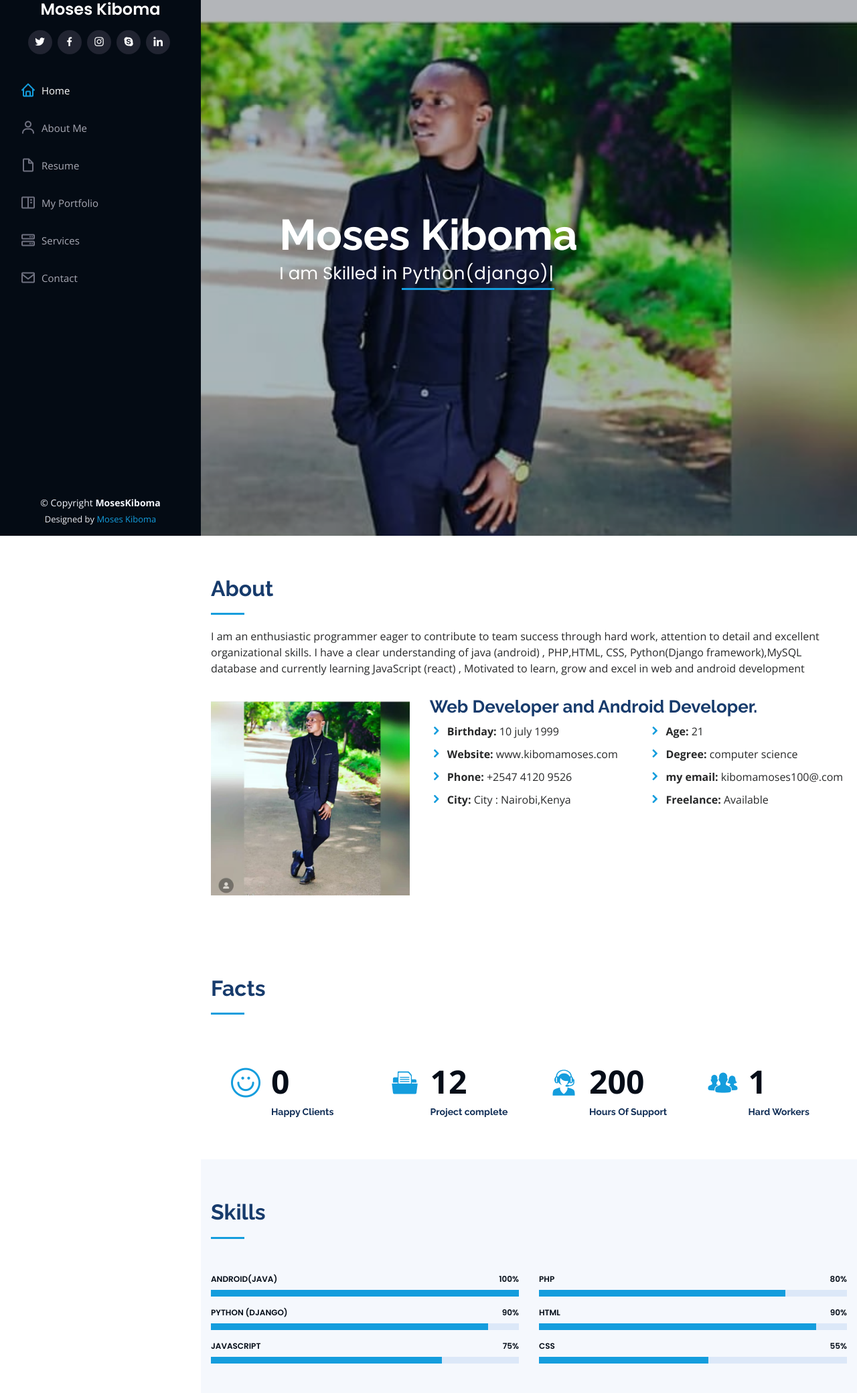
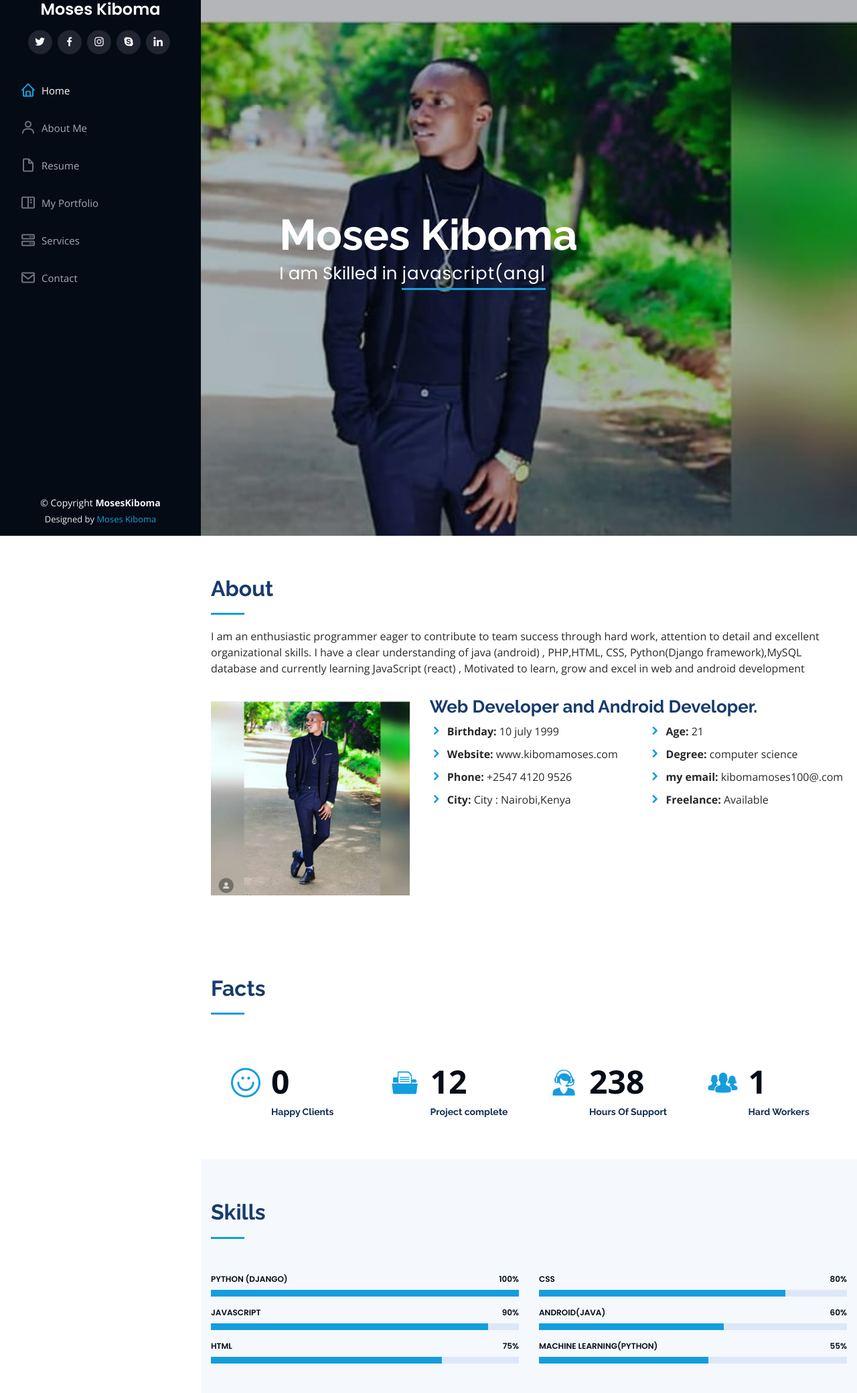
Before and after one commit to kibomamoses/portfolio, a Django app: page / in a window 1280 px wide. Shown: the top 2080 px of the page at 67% size. Run offline with Django 3.2, Linux system fonts and the light colour scheme; some libraries are stand-ins or nearby versions.

Commit message:
changes made to the project

```diff
--- a/portfolio/settings.py
+++ b/portfolio/settings.py
@@ -104,9 +104,7 @@ AUTH_PASSWORD_VALIDATORS = [
     },
 ]
 
-PASSWORD_HASHERS = [
-    'django.contrib.auth.hashers.MD5PasswordHasher',
-]
+
 # Internationalization
 # https://docs.djangoproject.com/en/3.1/topics/i18n/
 
--- a/portfolio/views.py
+++ b/portfolio/views.py
@@ -12,6 +12,7 @@ def portfolio_page(request):
 
 def contact(request):
     if request.method == 'POST':
+
         email_r = request.POST.get('email')
         subject_r = request.POST.get('subject')
         message_r = request.POST.get('message')
--- a/templates/index.html
+++ b/templates/index.html
@@ -72,7 +72,7 @@
   <section id="hero" class="d-flex flex-column justify-content-center align-items-center">
     <div class="hero-container" data-aos="fade-in">
       <h1>Moses Kiboma</h1>
-      <p>I am Skilled in <span class="typed" data-typed-items="Android (java), Python(django), javascript, PHP,HTML 5,CSS, Bootstrap"></span></p>
+      <p>I am Skilled in <span class="typed" data-typed-items=" Python(django), javascript(angular), HTML 5,CSS,Android (java),Bootstrap,Git"></span></p>
     </div>
   </section><!-- End Hero -->
 
@@ -149,7 +149,7 @@
           <div class="col-lg-3 col-md-6 d-md-flex align-items-md-stretch" data-aos="fade-up" data-aos-delay="200">
             <div class="count-box">
               <i class="icofont-live-support"></i>
-              <span data-toggle="counter-up">200</span>
+              <span data-toggle="counter-up">238</span>
               <p><strong>Hours Of Support</strong></p>
             </div>
           </div>
@@ -181,21 +181,21 @@
           <div class="col-lg-6" data-aos="fade-up">
 
             <div class="progress">
-              <span class="skill">Android(java) <i class="val">100%</i></span>
+              <span class="skill">Python (Django) <i class="val">100%</i></span>
               <div class="progress-bar-wrap">
                 <div class="progress-bar" role="progressbar" aria-valuenow="100" aria-valuemin="0" aria-valuemax="100"></div>
               </div>
             </div>
 
             <div class="progress">
-              <span class="skill">Python (Django) <i class="val">90%</i></span>
+              <span class="skill">JavaScript <i class="val">90%</i></span>
               <div class="progress-bar-wrap">
                 <div class="progress-bar" role="progressbar" aria-valuenow="90" aria-valuemin="0" aria-valuemax="100"></div>
               </div>
             </div>
 
             <div class="progress">
-              <span class="skill">JavaScript <i class="val">75%</i></span>
+              <span class="skill">HTML <i class="val">75%</i></span>
               <div class="progress-bar-wrap">
                 <div class="progress-bar" role="progressbar" aria-valuenow="75" aria-valuemin="0" aria-valuemax="100"></div>
               </div>
@@ -206,21 +206,21 @@
           <div class="col-lg-6" data-aos="fade-up" data-aos-delay="100">
 
             <div class="progress">
-              <span class="skill">PHP <i class="val">80%</i></span>
+              <span class="skill">CSS <i class="val">80%</i></span>
               <div class="progress-bar-wrap">
                 <div class="progress-bar" role="progressbar" aria-valuenow="80" aria-valuemin="0" aria-valuemax="100"></div>
               </div>
             </div>
 
             <div class="progress">
-              <span class="skill">HTML <i class="val">90%</i></span>
+              <span class="skill">Android(java) <i class="val">60%</i></span>
               <div class="progress-bar-wrap">
-                <div class="progress-bar" role="progressbar" aria-valuenow="90" aria-valuemin="0" aria-valuemax="100"></div>
+                <div class="progress-bar" role="progressbar" aria-valuenow="60" aria-valuemin="0" aria-valuemax="100"></div>
               </div>
             </div>
 
             <div class="progress">
-              <span class="skill">CSS <i class="val">55%</i></span>
+              <span class="skill">Machine learning(python) <i class="val">55%</i></span>
               <div class="progress-bar-wrap">
                 <div class="progress-bar" role="progressbar" aria-valuenow="55" aria-valuemin="0" aria-valuemax="100"></div>
               </div>
@@ -246,7 +246,7 @@
             <h3 class="resume-title">Sumary</h3>
             <div class="resume-item pb-0">
               <h4>Moses Kiboma</h4>
-              <p><em>I am an enthusiastic programmer eager to contribute to team success through hard work, attention to detail and excellent organizational skills. I have a clear understanding of java (android) , PHP,HTML, CSS, Python(Django framework),MySQL database and currently learning JavaScript (react) , Motivated to learn, grow and excel in web and android development</em></p>
+              <p><em>I am an enthusiastic programmer eager to contribute to team success through hard work, attention to detail and excellent organizational skills. I have specialized majorly in fullstack development using  Django (backend) ,Angular js(frontend),HTML, CSS, I  use SQL database in my projects and currently learning Machine lerning using python ,I am Motivated to learn, grow and excel in web and android development</em></p>
               <ul>
                 <li>Thika,kenye</li>
                 <li>(254) 741 209 526</li>
@@ -315,7 +315,7 @@
               <li data-filter="*" class="filter-active">All</li>
               <li data-filter=".filter-app"> Android Projects</li>
               <li data-filter=".filter-card">Web Projects</li>
-              <li data-filter=".filter-web">AI/softwares</li>
+              <li data-filter=".filter-web">Mlerning/pysoftwares</li>
             </ul>
           </div>
         </div>
@@ -468,24 +468,20 @@
             <form action="{% url 'contact' %}" method="post" role="form" class="php-email-form">
              {% csrf_token %}
               <div class="form-row">
+
                 <div class="form-group col-md-6">
-                  <label for="name">Your Name</label>
-                  <input type="text" name="name" class="form-control" id="name" data-rule="minlen:4" data-msg="Please enter at least 4 chars" />
-                  <div class="validate"></div>
-                </div>
-                <div class="form-group col-md-6">
-                  <label for="name">Your Email</label>
+                  <label for="email">Your Email</label>
                   <input type="email" class="form-control" name="email" id="email" data-rule="email" data-msg="Please enter a valid email" />
                   <div class="validate"></div>
                 </div>
               </div>
               <div class="form-group">
-                <label for="name">Subject</label>
+                <label for="email">Subject</label>
                 <input type="text" class="form-control" name="subject" id="subject" data-rule="minlen:4" data-msg="Please enter at least 8 chars of subject" />
                 <div class="validate"></div>
               </div>
               <div class="form-group">
-                <label for="name">Message</label>
+                <label for="email">Message</label>
                 <textarea class="form-control" name="message" rows="10" data-rule="required" data-msg="Please write something for us"></textarea>
                 <div class="validate"></div>
               </div>
```
Also changed, not shown: db.sqlite3, portfolio/migrations/0002_contact.py.
